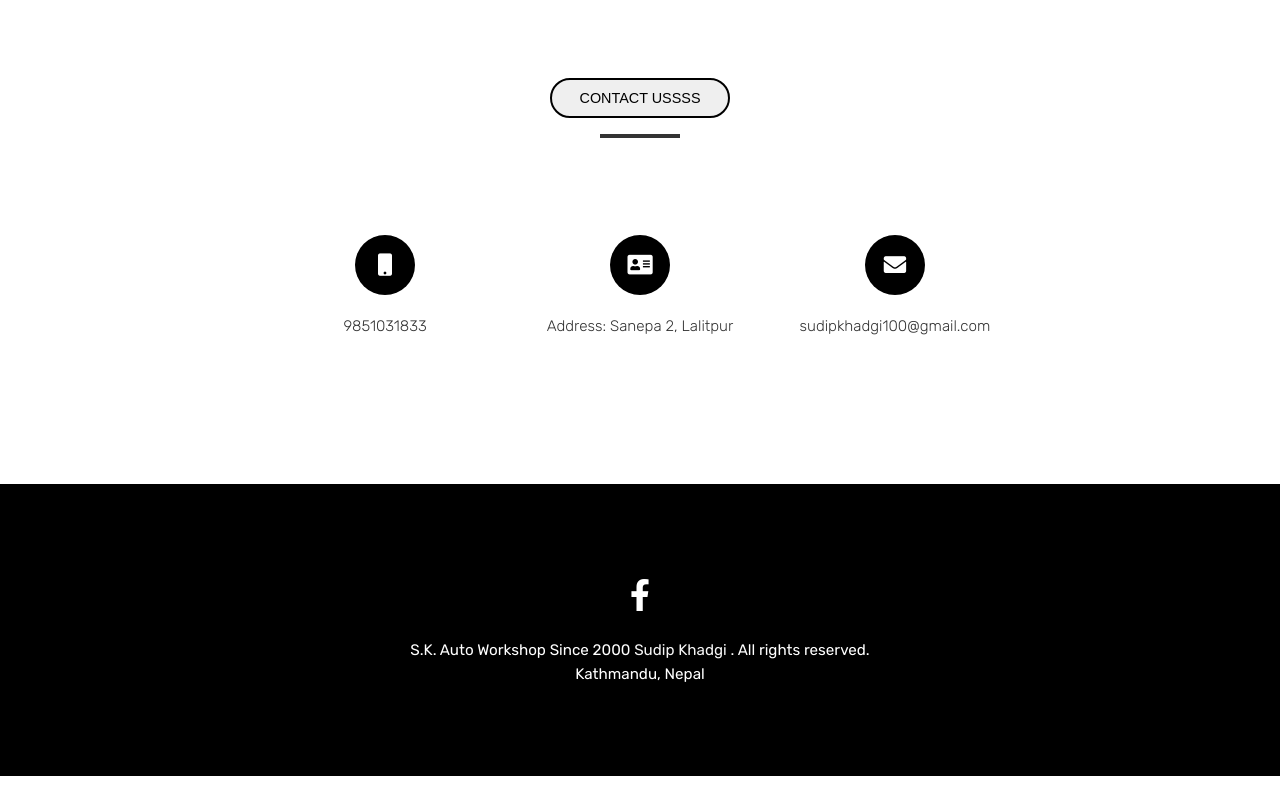
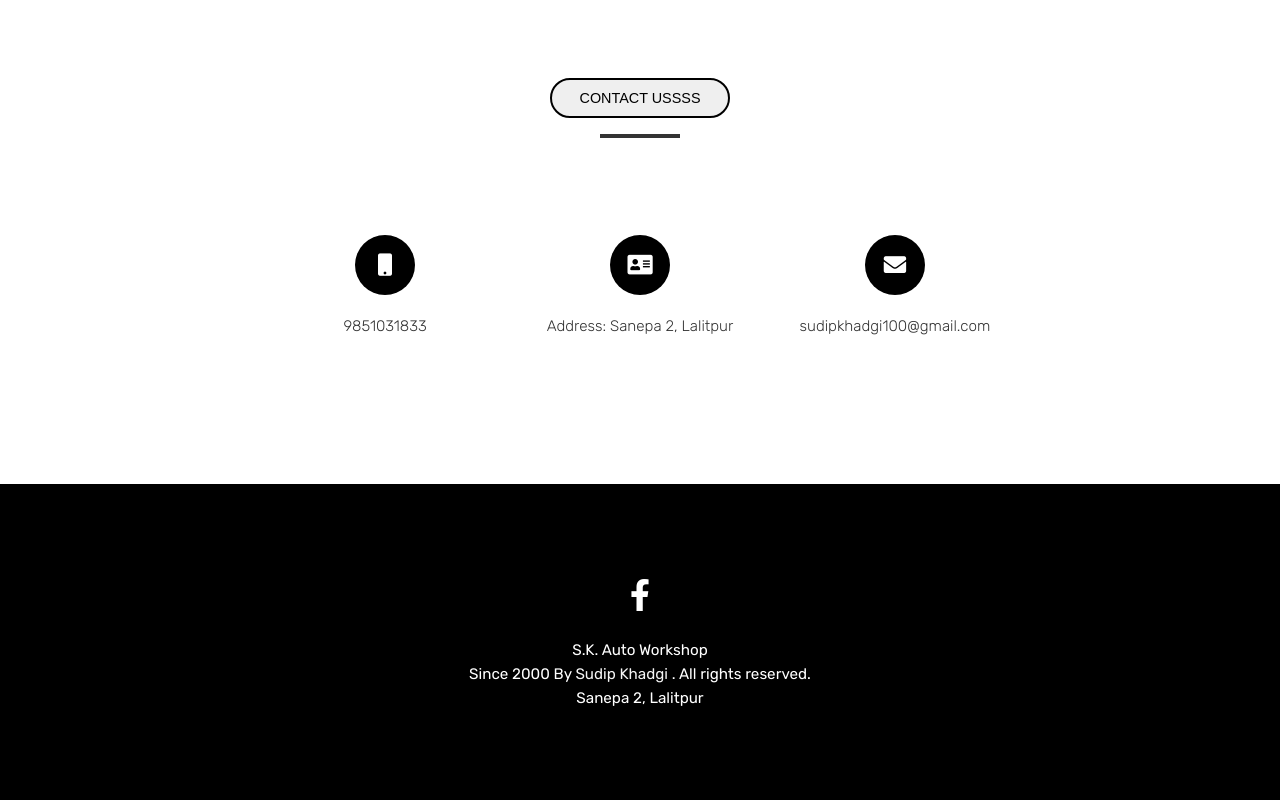
Before and after one commit to Utsav-Khadgi/Sk-Website, a plain HTML site: page index.html in a window 1280 px wide. Shown: the part 3778-4578 px from the top of the page. Before the commit the page ends 4554 px from the top, so only its background shows below. Drawn offline with Linux system fonts and the light colour scheme.

Commit message:
Update index.html

```diff
--- a/index.html
+++ b/index.html
@@ -319,10 +319,10 @@
         </ul>
         <!--footer Social media end here-->
         <p class="text">
-          S.K. Auto Workshop Since 2000
+          S.K. Auto Workshop <br/>Since 2000 By
           <span style="color:whitesmoke">Sudip Khadgi</span> . All rights
           reserved.<br />
-          Kathmandu, Nepal
+          Sanepa 2, Lalitpur
         </p>
       </div>
     </footer>
```
